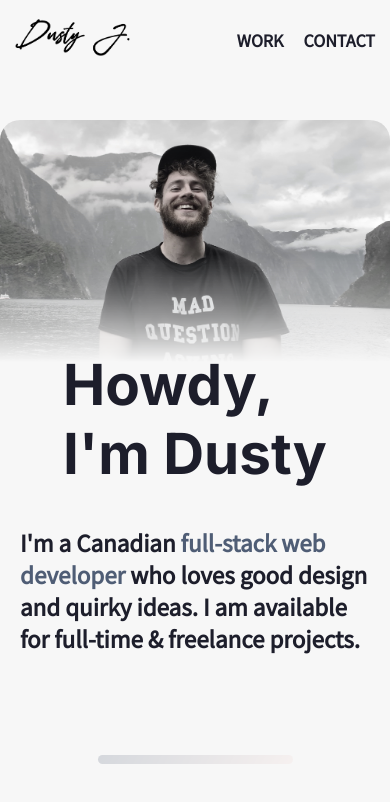
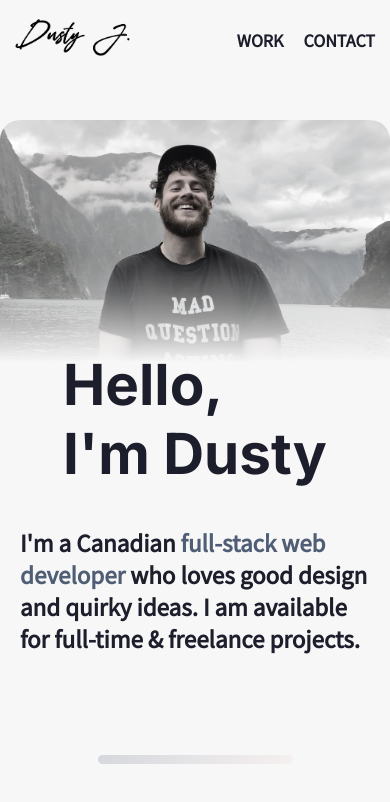
Before and after one commit to bustinjurkz/portfolio, a Next.js app: page / in a window 390 px wide. Shown: the top 802 px of the page. Built offline with nearby package versions, Linux system fonts and the light colour scheme.

Commit message:
updated stellargaze link + removed custom scrollbar on mobile view

```diff
--- a/components/Hero.tsx
+++ b/components/Hero.tsx
@@ -12,7 +12,7 @@ export const Hero = () => {
     gradualFade("hero");
   }, []);
 
-  const line1 = "Howdy,";
+  const line1 = "Hello,";
   const line2 = "I'm Dusty";
   const letter = {
     hidden: { opacity: 0, y: 50 },
--- a/data/projects.json
+++ b/data/projects.json
@@ -38,7 +38,7 @@
         "openstreetmaps"
       ],
       "description": "STELLARGAZE is a React web project which helps find areas with low light pollution and ranks them in real-time according to both the moon phase and the nightly weather forecasts of humidity and cloud coverage. Made for both space enthusiasts and casual observers of the sky.",
-      "liveURL": "https://stellar-gaze.herokuapp.com/",
+      "liveURL": "https://stellargaze.com/",
       "repo": "https://github.com/bustinjurkz/StellarGaze"
     },
     {
--- a/pages/stellargaze.tsx
+++ b/pages/stellargaze.tsx
@@ -60,7 +60,7 @@ const Stellargaze = () => {
                   <div className="visit">
                     <Button
                       text={"VISIT THE WEBSITE"}
-                      to={"https://stellar-gaze.herokuapp.com/"}
+                      to={"https://stellargaze.com/"}
                     />
                   </div>
                 </div>
@@ -168,7 +168,7 @@ const Stellargaze = () => {
               </SpecialListStyle>
               <p>
                 More detailed information can be found on the{" "}
-                <Link href={"https://stellar-gaze.herokuapp.com/FAQ"}>
+                <Link href={"https://stellargaze.com/FAQ"}>
                   <a target={"_blank"} rel="noreferrer">
                     FAQs
                   </a>
--- a/styles/globals.css
+++ b/styles/globals.css
@@ -33,6 +33,8 @@ a {
   box-sizing: border-box;
 }
 
+
+@media screen and (min-width: 768px) {
   ::-webkit-scrollbar {
     width: 1.25em;
   }
@@ -59,3 +61,5 @@ a {
       scrollbar-width: auto;
     }
   }
+
+};
```
Lines whose indentation alone changed are shown as unchanged.
